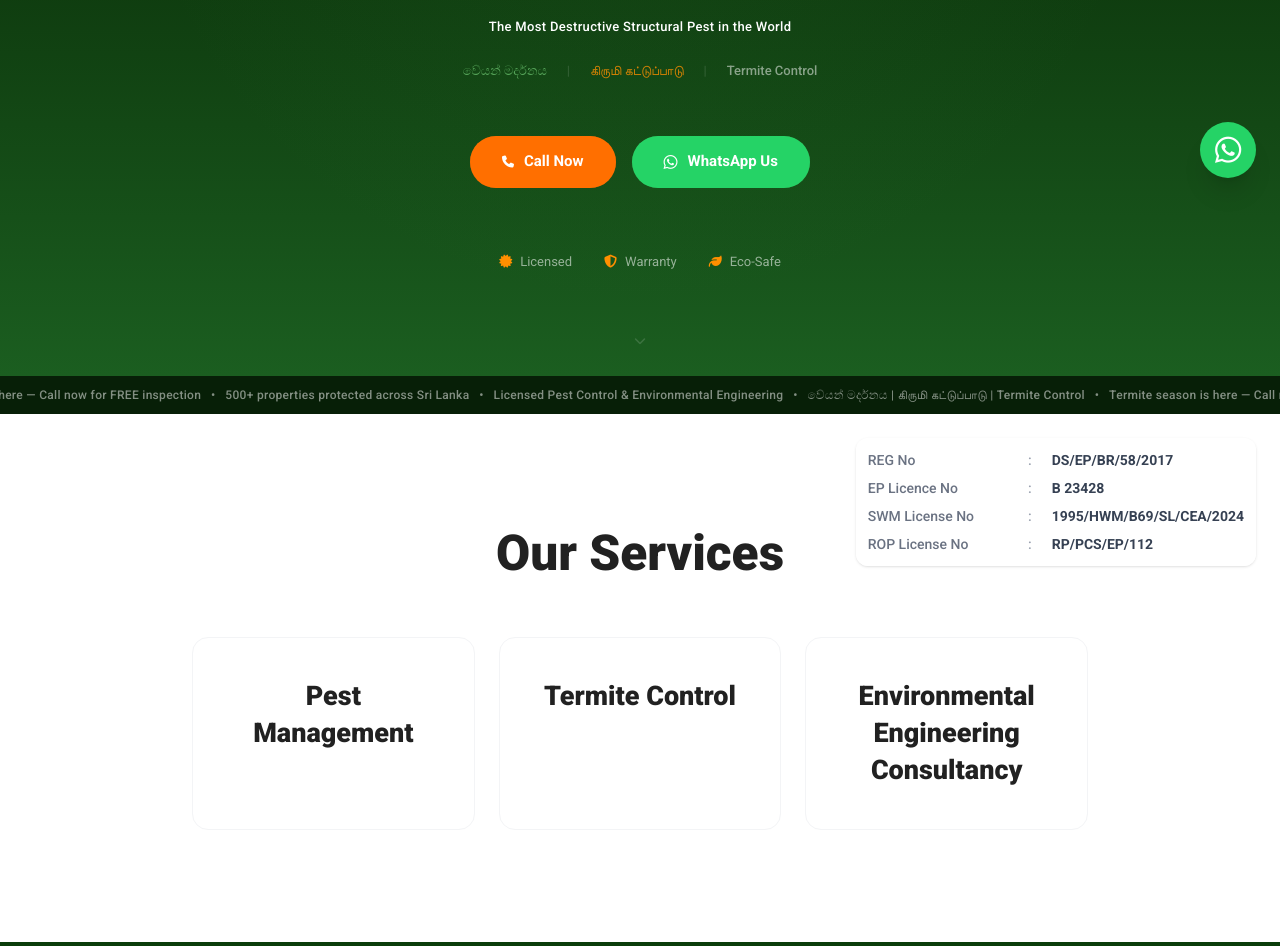
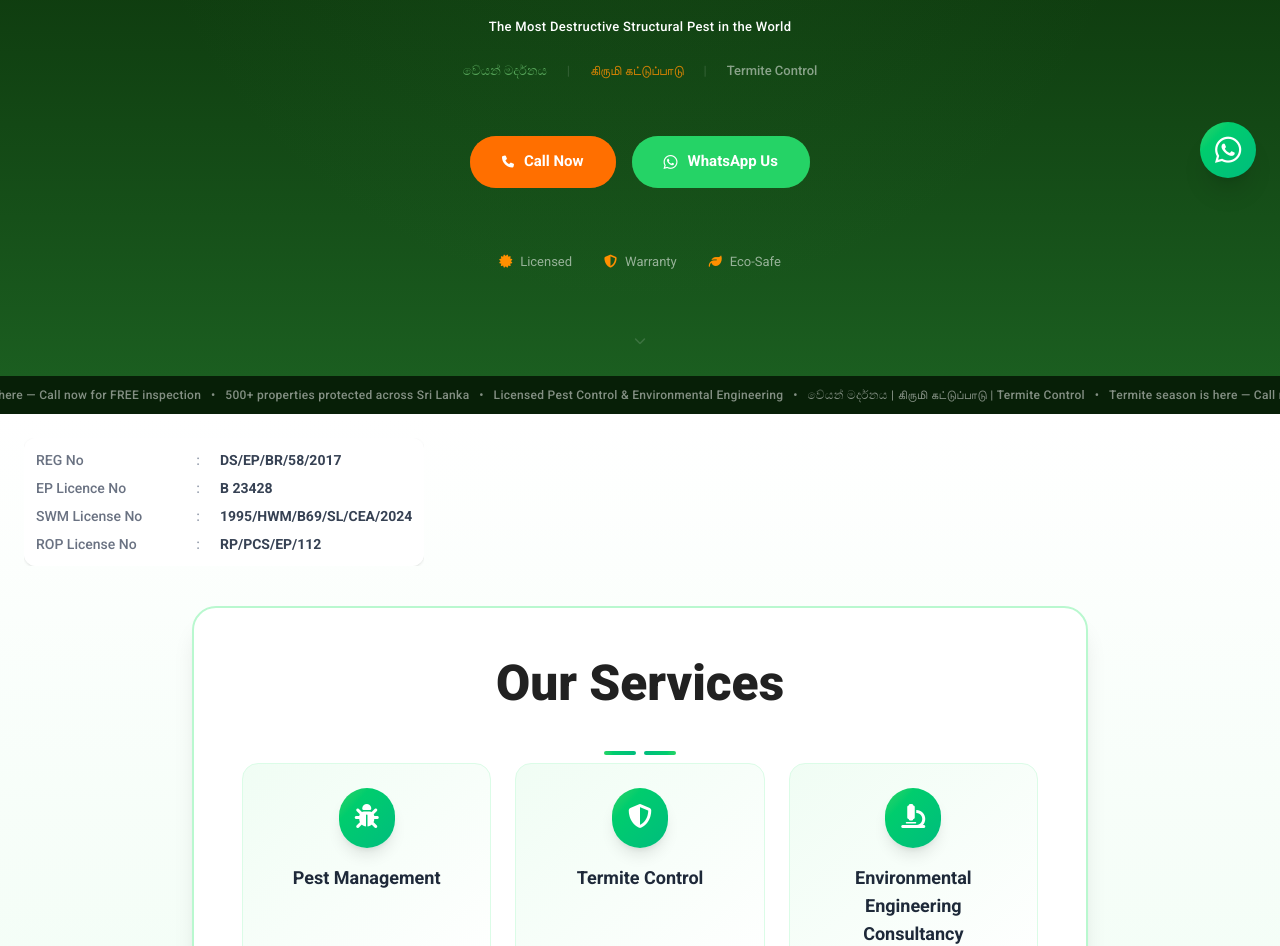
Before and after one commit to sajathahamed/greensolution, a Next.js app: page / in a window 1280 px wide. Shown: the part 526-1472 px from the top of the page. Built offline with nearby package versions, Linux system fonts and the light colour scheme.

Commit message:
updated our services

```diff
--- a/app/components/QuotationForm.tsx
+++ b/app/components/QuotationForm.tsx
@@ -48,7 +48,7 @@ export default function QuotationForm() {
             Get Your Quotation
           </h2>
           <p className="text-[13px] text-black/60 sm:text-sm">
-            Fill in your details and we will respond within 30 minutes
+            Fill in your details and we will respond within a day.
           </p>
         </div>
 
--- a/app/components/Services.tsx
+++ b/app/components/Services.tsx
@@ -2,28 +2,28 @@ const services = [
   {
     icon: "fa-bug",
     title: "Pest Management",
-    desc: "Comprehensive pest control (කෘමි පාලනය / கிருமி கட்டுப்பாடு) for residential, commercial and agricultural properties. Safe, effective and eco-friendly treatments.",
+
     slug: "pest-management",
   },
   {
     icon: "fa-shield-alt",
     title: "Termite Control",
-    desc: "Advanced anti-termite treatment (වේයන් මර්දනය) using baiting and liquid barrier systems. Pre and post-construction protection with up to 5-year warranty.",
+    //desc: "Advanced anti-termite treatment (වේයන් මර්දනය) using baiting and liquid barrier systems. Pre and post-construction protection with up to 5-year warranty.",
     slug: "termite-control",
   },
   {
     icon: "fa-microscope",
     title: "Environmental Engineering Consultancy",
-    desc: "Licensed environmental assessments, site inspections, impact evaluations and compliance consulting for projects across Sri Lanka.",
+    //desc: "Licensed environmental assessments, site inspections, impact evaluations and compliance consulting for projects across Sri Lanka.",
     slug: "environmental-engineering",
   },
 ];
 
 export default function Services() {
   return (
-    <section id="services" className="relative w-full bg-white px-6 py-20 sm:px-8 md:py-28">
-      {/* Top-right license numbers */}
-      <div className="mb-8 flex justify-center text-[12px] leading-[2] sm:text-[13px] lg:absolute lg:right-6 lg:top-6 lg:mb-0 lg:justify-end lg:text-[14px]">
+    <section id="services" className="relative w-full bg-gradient-to-b from-white to-green-50 px-6 py-20 sm:px-8 md:py-28">
+      {/* Left side license numbers */}
+      <div className="mb-8 overflow-x-auto text-[12px] leading-[2] lg:absolute lg:left-6 lg:top-6 lg:mb-0 lg:text-[14px]">
         <table className="border-separate border-spacing-x-0 rounded-xl bg-white/95 px-3 py-2 shadow-sm">
           <tbody>
             {[
@@ -42,26 +42,40 @@ export default function Services() {
         </table>
       </div>
 
-      <div className="mx-auto max-w-4xl">
-        <div className="mb-14 text-center">
+      <div className="mx-auto max-w-4xl lg:pt-20">
+        <div className="rounded-3xl border-2 border-green-200 bg-white p-8 shadow-xl sm:p-10 md:p-12">
+          <div className="mb-10 text-center">
             <h2 className="text-3xl font-extrabold text-text sm:text-4xl md:text-[3.1rem]">
               Our Services
             </h2>
           </div>
 
+          <div className="mb-2 flex items-center justify-center gap-2">
+            <div className="h-1 w-8 rounded-full bg-gradient-to-r from-[#25D366] to-emerald-500"></div>
+            <div className="h-1 w-8 rounded-full bg-gradient-to-l from-[#25D366] to-emerald-500"></div>
+          </div>
+
           <div className="grid grid-cols-1 gap-6 md:grid-cols-3">
-          {services.map((service) => (
+            {services.map((service, index) => (
               <div
                 key={service.slug}
-              className="group relative rounded-2xl border border-gray-100 bg-white p-10 text-center transition-all duration-300 hover:-translate-y-1 hover:border-gray-200 hover:shadow-xl"
+                className="group relative rounded-2xl border border-green-100 bg-gradient-to-br from-green-50 to-white p-6 text-center transition-all duration-300 hover:border-[#25D366] hover:shadow-lg hover:-translate-y-1"
               >
-              <div className="absolute inset-x-0 top-0 h-[3px] rounded-t-2xl bg-gradient-to-r from-primary to-secondary opacity-0 transition-opacity duration-300 group-hover:opacity-100"></div>
+                <div className="absolute inset-x-0 top-0 h-1 rounded-t-2xl bg-gradient-to-r from-[#25D366] via-emerald-400 to-green-500 opacity-0 transition-opacity duration-300 group-hover:opacity-100"></div>
 
-              <h3 className="text-[24px] font-extrabold leading-snug text-text sm:text-[27px]">
+                <div className="mb-4 inline-block rounded-full bg-gradient-to-br from-[#25D366] to-emerald-500 p-4 text-white shadow-lg">
+                  <i className={`fas ${service.icon} text-2xl`}></i>
+                </div>
+
+                <h4 className="mb-3 text-lg font-bold text-gray-800">
                   {service.title}
-              </h3>
+                </h4>
+                <p className="text-sm leading-relaxed text-gray-600">
+                  {service.desc}
+                </p>
               </div>
             ))}
+          </div>
         </div>
       </div>
     </section>
--- a/app/components/WhatsAppBubble.tsx
+++ b/app/components/WhatsAppBubble.tsx
@@ -2,8 +2,9 @@
 
 import { useState, useEffect } from "react";
 
-const WA_LINK =
-  "https://api.whatsapp.com/send?phone=94775354349&text=Hello%20Green%20Solution%2C%20I%20need%20pest%20control%20services";
+const WA_NUMBER = "94775354349";
+// WhatsApp call link - initiates a direct call
+const WA_CALL_LINK = `https://wa.me/${WA_NUMBER}`;
 
 export default function WhatsAppBubble() {
   const [visible, setVisible] = useState(false);
@@ -17,11 +18,12 @@ export default function WhatsAppBubble() {
 
   return (
     <a
-      href={WA_LINK}
+      href={WA_CALL_LINK}
       target="_blank"
       rel="noopener noreferrer"
-      className="animate-float-bounce fixed bottom-24 right-6 z-40 hidden h-14 w-14 items-center justify-center rounded-full bg-[#25D366] text-white shadow-xl transition-transform hover:scale-110 md:flex"
-      aria-label="Chat on WhatsApp"
+      className="animate-float-bounce fixed bottom-24 right-6 z-40 hidden h-14 w-14 items-center justify-center rounded-full bg-gradient-to-br from-[#25D366] to-emerald-500 text-white shadow-xl transition-all hover:scale-110 hover:shadow-2xl md:flex"
+      aria-label="Call on WhatsApp"
+      title="Click to call via WhatsApp"
     >
       <i className="fab fa-whatsapp text-3xl"></i>
     </a>
```
Lines whose indentation alone changed are shown as unchanged.
